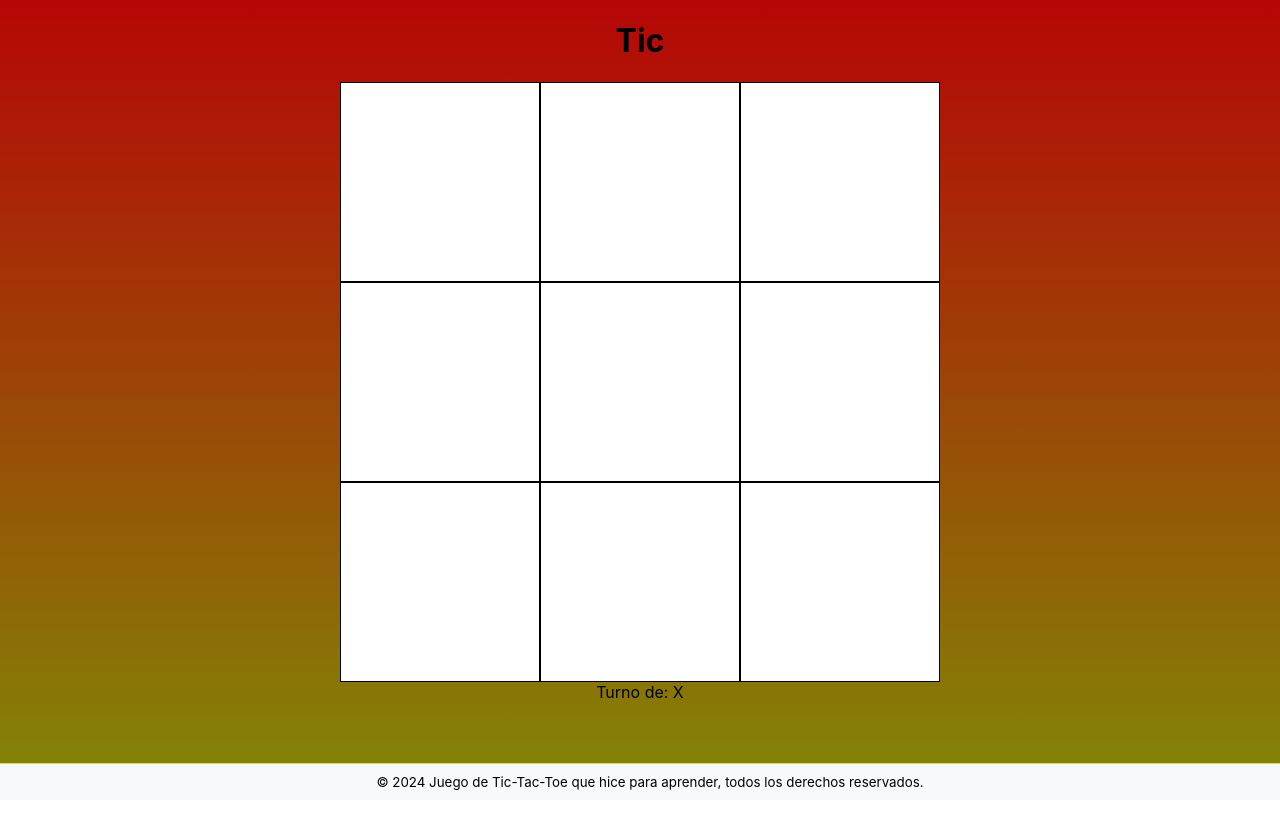
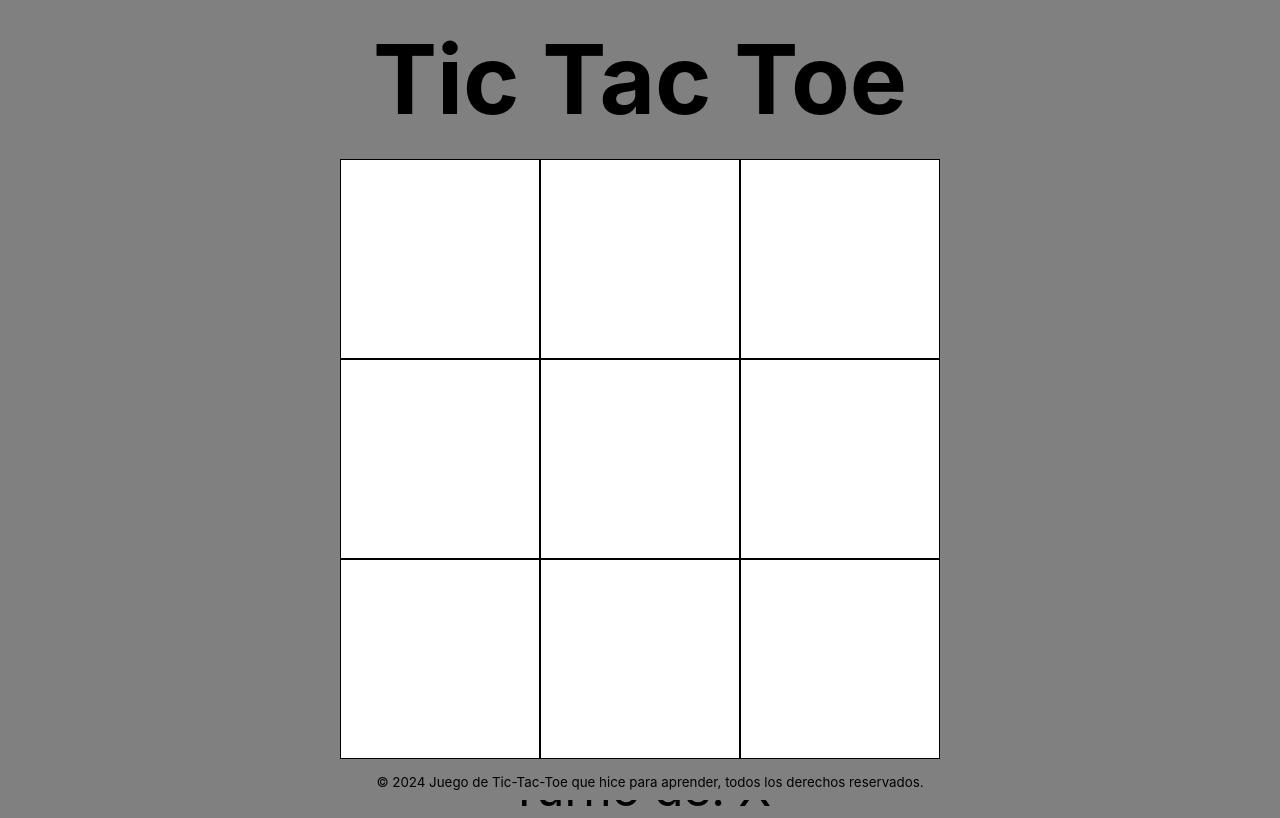
Before and after one commit to AugusHo/TaTeTi-TicTacToe, a React (Create React App) app: page / in a window 1280 px wide. Built offline with nearby package versions, Linux system fonts and the light colour scheme.

Commit message:
5to commit

```diff
--- a/src/App.css
+++ b/src/App.css
@@ -7,21 +7,11 @@
   bottom: 0;
   left: 0;
   width: 100%;
-  background-color: #f8f9fa;
+  background-color: grey;
   padding: 10px;
   text-align: center;
-  border-top: 1px solid #ccc;
+  border-top: 1px solid grey;
   font-size: smaller;
-}
-
-
-.text-box {
-  border: 1px solid #000;
-  color:aqua;
-  background-color: #000; /* Define el borde de la caja */
-  padding: 10px; /* Agrega espacio alrededor del contenido */
-  width: 500px; /* Define el ancho de la caja */
-  height: 300px; /* Define la altura de la caja */
 }
 
 .bloque{
@@ -34,47 +24,44 @@
   font-size: 120px; /* Tamaño de la fuente para las casillas */
 }
 
+.X {
+  color: red; /* Color para las X */
+}
+
+.O {
+  color: lightseagreen; /* Color para las O */
+}
+
 .tablero {
   display: flex;
   flex-wrap: wrap;
   width: 600px;
-  margin: 0 auto; /* Esto centrará el tablero horizontalmente */
+  margin: 0 auto;
+  border-radius: 50%;
 }
 
-
-.App-logo {
-  height: 40vmin;
-  pointer-events: none;
+.texto-colorido {
+  font-size: 3em;
+  display: inline-block ;
+  background: black;
+  -webkit-background-clip: text;
+  background-clip: text;
+  -webkit-text-fill-color: transparent;
 }
 
-/* hace q gire xd */
-@media (prefers-reduced-motion: no-preference) {
-  .App-logo {
-    animation: App-logo-spin infinite 20s linear;
-  }
+.botón-estético {
+  background: linear-gradient(to right, #05c971, #79ff5e); /* Fondo degradado */
+  border: none; /* Borde sin estilo */
+  border-radius: 25px; /* Bordes redondeados */
+  color: white; /* Color del texto */
+  padding: 10px 20px; /* Espaciado interno */
+  text-align: center; /* Alineación del texto */
+  text-decoration: none; /* Sin subrayado */
+  display: inline-block;
+  font-size: 16px; /* Tamaño de fuente */
+  cursor: pointer; /* Cursor */
 }
 
-.App-header {
-  background-color: #282c34;
-  min-height: 100vh;
-  display: flex;
-  flex-direction: column;
-  align-items: center;
-  justify-content: center;
-  font-size: calc(10px + 2vmin);
-  color: white;
+.botón-estético:hover {
+  box-shadow: 0 8px 16px 0 rgba(0, 54, 38, 0.597); /* Sombra al pasar el ratón */
 }
-
-.App-link {
-  color: #61dafb;
-}
-
-/* Hace la animacion */
-@keyframes App-logo-spin {
-  from {
-    transform: rotate(0deg);
-  }
-  to {
-    transform: rotate(360deg);
-  }
-}
--- a/src/App.js
+++ b/src/App.js
@@ -59,19 +59,22 @@ function App() {
   return (
     <div className="App">
       <h1 >
-        <div>Tic</div>
+        <div className='texto-colorido'>Tic Tac Toe</div>
+
       </h1>
 
       <div className='tablero'>
       {bloques.map((value, id) => (
-          <div key={id} className="bloque" onClick={() => handleClick(id)}>
+          <div key={id} className={`bloque ${value}`} onClick={() => handleClick(id)}>
             {value}
           </div>
         ))}
       </div>
-      <div className="mensaje">{mensaje()}</div>
-      {(ganador || !bloques.includes(null)) && <button onClick={reiniciar}>Reiniciar</button>}
 
+      <div className="texto-colorido">{mensaje()}</div>
+      <div >
+        {(ganador || !bloques.includes(null)) && <button className="botón-estético" onClick={reiniciar}>Reiniciar</button>}
+      </div>
       <div className="copyright">© 2024 Juego de Tic-Tac-Toe que hice para aprender, todos los derechos reservados.</div>
     </div>
   );
--- a/src/index.css
+++ b/src/index.css
@@ -5,7 +5,7 @@ body {
     sans-serif;
   -webkit-font-smoothing: antialiased;
   -moz-osx-font-smoothing: grayscale;
-  background: linear-gradient(#b60606, #808805fe);
+  background: gray;
   background-size: cover; /* Para que el gradiente cubra toda la pantalla */
   background-attachment: fixed; /* Para que el gradiente permanezca fijo al hacer scroll */
 }
```
Also changed, not shown: src/components/Button.jsx (deleted, +0 -10 lines), src/components/QueEstaPasando.jsx (deleted, +0 -13 lines).
